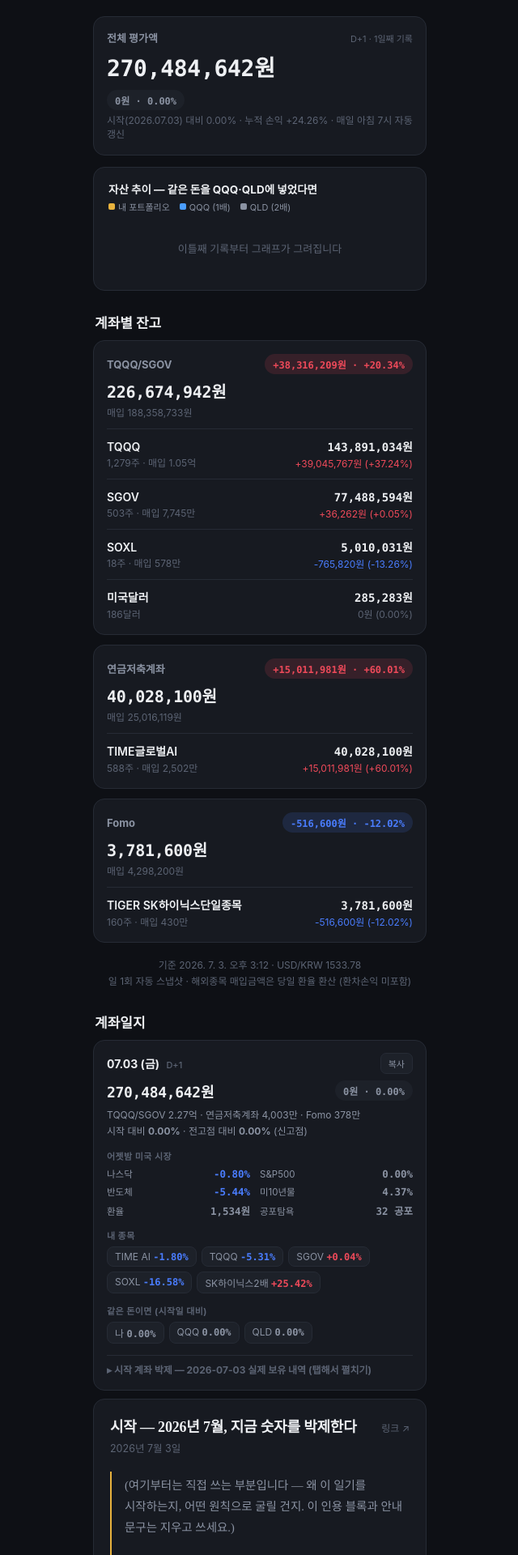
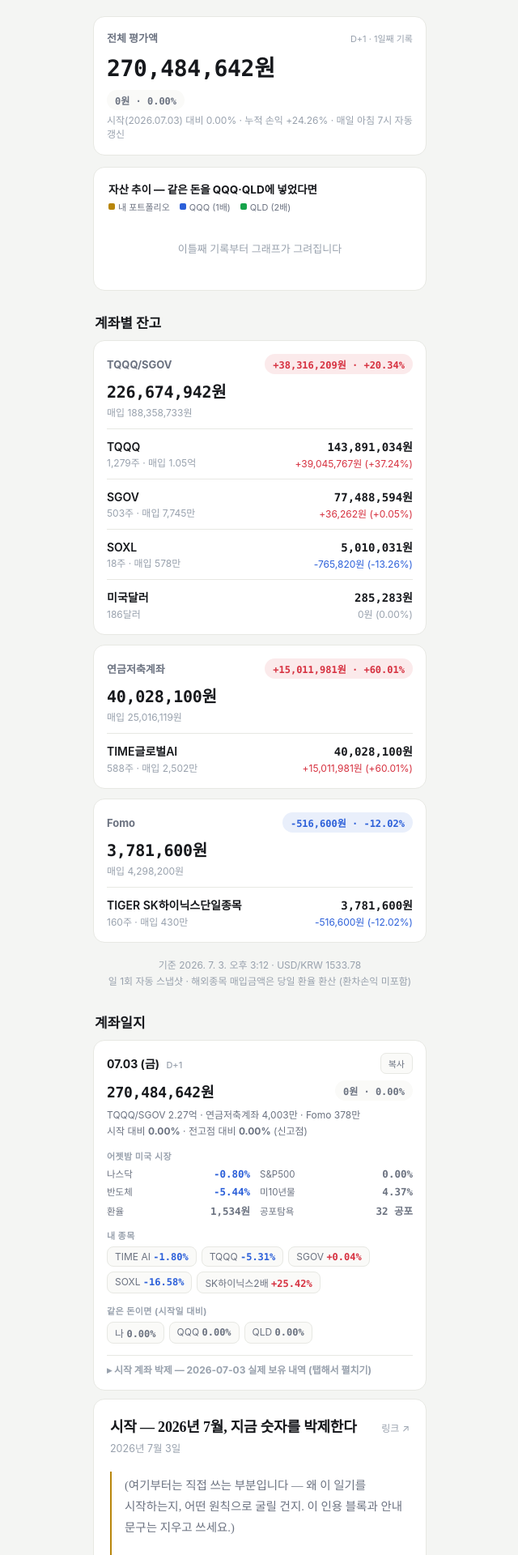
Before and after one commit to yoonwu/invest-log, a Jekyll site: the page built from index.html, in a window 1280 px wide. Shown: the top 1920 px of the page at 81% size, without its empty margins (319-959 px from the left). Built offline with Jekyll 4.4.1, drawn with Linux system fonts in a browser that asks for light colours.

Commit message:
라이트 + 브랜드 골드 테마로 전환
다크 테마가 너무 칙칙하다는 피드백으로 4개 시안 중 D(라이트+브랜드 포인트컬러)로 변경.
- 배경 흰색/연회색 카드, 텍스트는 진한 차콜, 포인트컬러는 골드(#b8860b, 흰 배경에서도 또렷하게 보이도록 어둡게 조정)
- 상승/하락 배지·차트 라인 색상도 밝은 배경에 맞게 재조정
- 프로즈(본문) 텍스트 색상만 라이트 톤에 맞게 조정, 세리프 타이포/이탤릭 미사용 원칙은 유지

```diff
--- a/_layouts/default.html
+++ b/_layouts/default.html
@@ -5,21 +5,21 @@
 <meta name="viewport" content="width=device-width, initial-scale=1">
 <title>{% if page.title %}{{ page.title }} · {% endif %}{{ site.title }}</title>
 <style>
-  /* 다크 + 골드 — 트레이딩 데스크 톤. 숫자는 모노스페이스, 글은 세리프 프로즈로 분리 */
+  /* 라이트 + 브랜드 골드 포인트. 숫자는 모노스페이스, 글은 세리프 프로즈로 분리 */
   :root {
-    --bg: #0e1015;
-    --card: #171a21;
-    --card2: #1d2129;
-    --border: #262b35;
-    --text: #eef0f3;
-    --sub: #8b93a3;
-    --sub2: #5c6474;
-    --accent: #e8b23d;
-    --accent-soft: rgba(232, 178, 61, .14);
-    --up: #ef4a5a;   /* 상승 — 국내 증시 관례대로 빨강 */
-    --down: #4a7dff; /* 하락 — 파랑 */
-    --up-bg: rgba(239, 74, 90, .14);
-    --down-bg: rgba(74, 125, 255, .14);
+    --bg: #f4f5f3;
+    --card: #ffffff;
+    --card2: #fafaf8;
+    --border: #e7e8e3;
+    --text: #16181c;
+    --sub: #6b7280;
+    --sub2: #98a1ad;
+    --accent: #b8860b;
+    --accent-soft: rgba(184, 134, 11, .10);
+    --up: #d6303f;   /* 상승 — 국내 증시 관례대로 빨강 */
+    --down: #2b5fd9; /* 하락 — 파랑 */
+    --up-bg: rgba(214, 48, 63, .10);
+    --down-bg: rgba(43, 95, 217, .10);
     --mono: "SF Mono", "Roboto Mono", ui-monospace, Menlo, monospace;
     --prose: "Noto Serif KR", "Apple SD Gothic Neo", serif;
   }
@@ -75,7 +75,7 @@
   .post .back { display: inline-block; font-size: 13px; color: var(--sub); text-decoration: none; margin-bottom: 14px; }
   .post h1 { margin: 0 0 8px; font-family: var(--prose); font-size: 21px; line-height: 1.4; letter-spacing: -0.2px; }
   .post .post-date { color: var(--sub2); font-size: 12.5px; margin-bottom: 20px; }
-  .post-body { font-size: 16px; line-height: 1.9; font-family: var(--prose); color: #dfe3ea; word-break: keep-all; }
+  .post-body { font-size: 16px; line-height: 1.9; font-family: var(--prose); color: #262b33; word-break: keep-all; }
   .post-body p { margin: 0 0 18px; }
   .post-body h2 { font-size: 16px; font-weight: 700; margin: 28px 0 10px; color: var(--text);
                   border-bottom: 1px solid var(--border); padding-bottom: 8px; }
@@ -122,7 +122,7 @@
   .chip { background: var(--card2); border: 1px solid var(--border); border-radius: 8px; padding: 4px 9px;
           font-size: 12px; color: var(--sub); white-space: nowrap; }
   .chip b { font-weight: 700; font-family: var(--mono); font-variant-numeric: tabular-nums; }
-  .trade-box { background: var(--accent-soft); border: 1px solid rgba(232, 178, 61, .3); border-radius: 8px;
+  .trade-box { background: var(--accent-soft); border: 1px solid rgba(184, 134, 11, .3); border-radius: 8px;
                padding: 9px 11px; font-size: 13.5px; font-weight: 700; color: var(--accent); }
   .brief-p { font-size: 13.5px; line-height: 1.75; color: var(--text); margin: 0; font-family: var(--prose); }
   .memo { background: var(--card2); border: 1px solid var(--border); border-radius: 8px; padding: 8px 10px; font-size: 13px; }
--- a/index.html
+++ b/index.html
@@ -236,9 +236,9 @@ window.SITE_URL = "{{ site.url }}{{ site.baseurl }}/";
   const y = v => P.t + (H - P.t - P.b) * (1 - (v - lo) / (hi - lo));
   const ticks = [lo + (hi - lo) * 0.15, (lo + hi) / 2, lo + (hi - lo) * 0.85].map(v => Math.round(v * 10) / 10);
   let svg = `<svg width="${W}" height="${H}" style="display:block">`;
-  for (const t of ticks) svg += `<line x1="${P.l}" x2="${W - P.r}" y1="${y(t)}" y2="${y(t)}" stroke="#262b35"/>` +
-    `<text x="${P.l + 2}" y="${y(t) - 3}" font-size="10" fill="#8b93a3">${t > 0 ? "+" : ""}${t}%</text>`;
-  svg += `<line x1="${P.l}" x2="${W - P.r}" y1="${y(0)}" y2="${y(0)}" stroke="#3a4150" stroke-dasharray="3 3"/>`;
+  for (const t of ticks) svg += `<line x1="${P.l}" x2="${W - P.r}" y1="${y(t)}" y2="${y(t)}" stroke="#e7e8e3"/>` +
+    `<text x="${P.l + 2}" y="${y(t) - 3}" font-size="10" fill="#6b7280">${t > 0 ? "+" : ""}${t}%</text>`;
+  svg += `<line x1="${P.l}" x2="${W - P.r}" y1="${y(0)}" y2="${y(0)}" stroke="#c8cac3" stroke-dasharray="3 3"/>`;
   for (const s of S) {
     const pts = s.vals.map((v, i) => `${x(i)},${y(v)}`).join(" ");
     svg += `<polyline points="${pts}" fill="none" stroke="${C[s.key]}" stroke-width="2" stroke-linejoin="round"/>` +
@@ -252,11 +252,11 @@ window.SITE_URL = "{{ site.url }}{{ site.baseurl }}/";
     if (i > 0 && ends[i].y - ends[i - 1].y < 12) ends[i].y = ends[i - 1].y + 12;
   }
   for (const e2 of ends)
-    svg += `<text x="${W - P.r + 4}" y="${e2.y + 3}" font-size="10" font-weight="600" fill="#eef0f3">${e2.label}</text>`;
-  svg += `<line id="xh" y1="${P.t}" y2="${H - P.b}" stroke="#5c6474" stroke-width="1" style="display:none"/>`;
+    svg += `<text x="${W - P.r + 4}" y="${e2.y + 3}" font-size="10" font-weight="600" fill="#16181c">${e2.label}</text>`;
+  svg += `<line id="xh" y1="${P.t}" y2="${H - P.b}" stroke="#98a1ad" stroke-width="1" style="display:none"/>`;
   const d0 = hist[0].date.slice(5).replace("-", "."), d1 = last.date.slice(5).replace("-", ".");
-  svg += `<text x="${P.l}" y="${H - 5}" font-size="10" fill="#8a919c">${d0}</text>` +
-    `<text x="${W - P.r}" y="${H - 5}" font-size="10" fill="#8a919c" text-anchor="end">${d1}</text></svg>`;
+  svg += `<text x="${P.l}" y="${H - 5}" font-size="10" fill="#6b7280">${d0}</text>` +
+    `<text x="${W - P.r}" y="${H - 5}" font-size="10" fill="#6b7280" text-anchor="end">${d1}</text></svg>`;
   box.innerHTML = svg;
 
   /* 호버/터치 툴팁 */
```
Also changed, not shown: other parts of index.html (+1 -1 lines).
